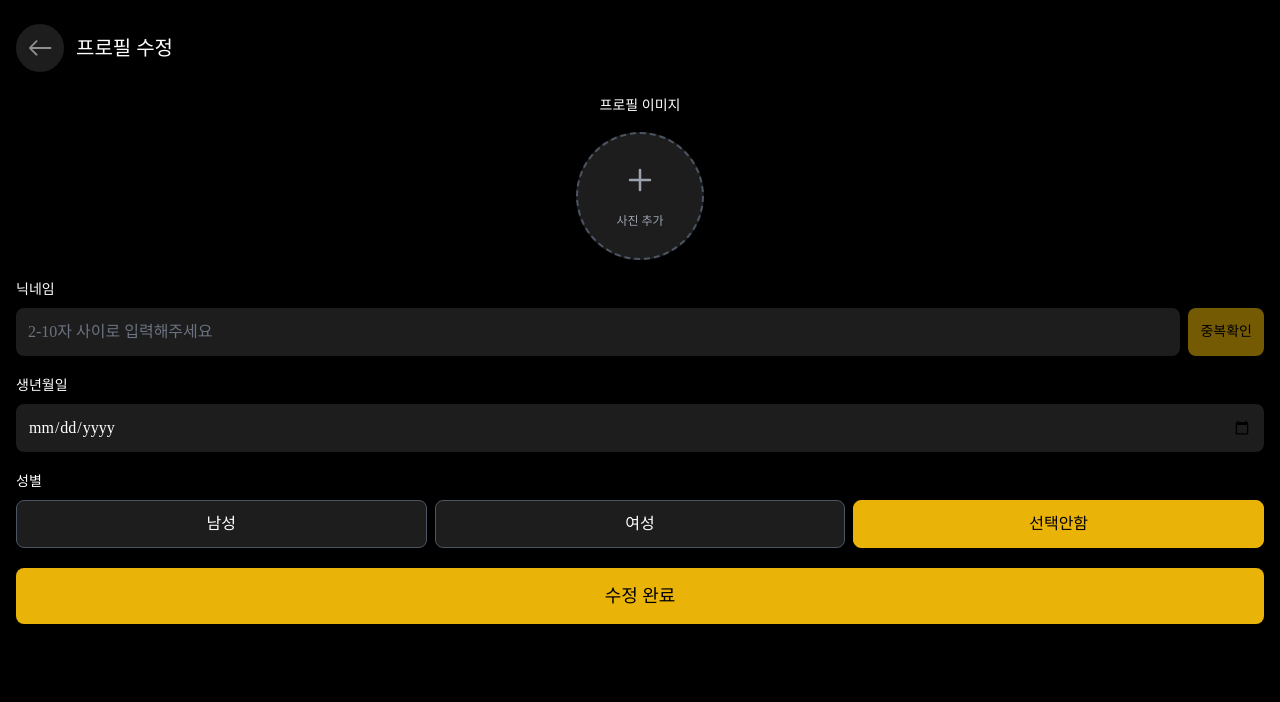
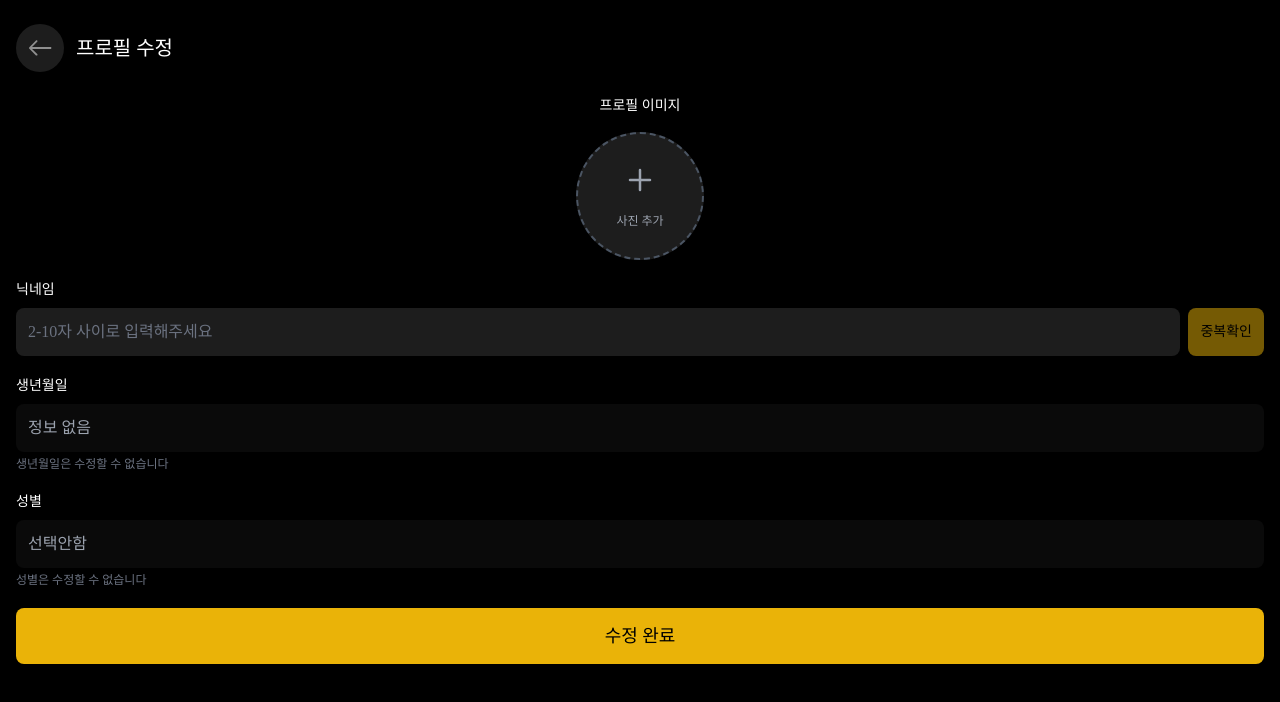
Before and after one commit to Superkid0714/ST4R-FE, a React (Vite) app in the folder ST4R/: page /profile/edit in a window 1280 px wide. Shown: the top 702 px of the page. Built offline with nearby package versions, Linux system fonts and the light colour scheme; no server answers; sample sign-in values are in the browser's storage.

Commit message:
♻️ refactor : 프로필 페이지 수정

```diff
--- a/ST4R/src/pages/profile/ProfileEditPage.jsx
+++ b/ST4R/src/pages/profile/ProfileEditPage.jsx
@@ -121,9 +121,13 @@ export default function ProfileEditPage() {
   // 폼 상태 관리
   const [formData, setFormData] = useState({
     nickname: '',
+    profileImageUrl: '',
+  });
+
+  // 표시용 사용자 정보
+  const [displayInfo, setDisplayInfo] = useState({
     birthDate: '',
-    gender: 'UNKNOWN',
-    profileImageUrl: '',
+    gender: '',
   });
 
   // 이미지 업로드 상태
@@ -145,9 +149,11 @@ export default function ProfileEditPage() {
     if (userInfo) {
       setFormData({
         nickname: userInfo.nickname || '',
+        profileImageUrl: userInfo.profileImageUrl || '',
+      });
+      setDisplayInfo({
         birthDate: userInfo.birthDate || '',
         gender: userInfo.gender || 'UNKNOWN',
-        profileImageUrl: userInfo.profileImageUrl || '',
       });
       setOriginalNickname(userInfo.nickname || '');
       setProfileImagePreview(userInfo.profileImageUrl || '');
@@ -296,19 +302,6 @@ export default function ProfileEditPage() {
       newErrors.nickname = '이미 존재하는 닉네임입니다.';
     }
 
-    // 생년월일 검사
-    if (!formData.birthDate) {
-      newErrors.birthDate = '생년월일을 입력해주세요.';
-    } else {
-      const birthDate = new Date(formData.birthDate);
-      const today = new Date();
-      const age = today.getFullYear() - birthDate.getFullYear();
-
-      if (age < 14 || age > 100) {
-        newErrors.birthDate = '올바른 생년월일을 입력해주세요.';
-      }
-    }
-
     setErrors(newErrors);
     return Object.keys(newErrors).length === 0;
   };
@@ -341,9 +334,8 @@ export default function ProfileEditPage() {
 
       const submitData = {
         nickname: formData.nickname.trim(),
-        birthDate: formData.birthDate,
-        gender: formData.gender,
         profileImageUrl: imageUrl,
+        originalNickname: originalNickname,
       };
 
       await updateProfileMutation.mutateAsync(submitData);
@@ -351,6 +343,19 @@ export default function ProfileEditPage() {
     } catch (error) {
       console.error('프로필 수정 실패:', error);
       alert('프로필 수정에 실패했습니다. 다시 시도해주세요.');
+    }
+  };
+
+  // 성별 표시 함수
+  const getGenderDisplay = (gender) => {
+    switch (gender) {
+      case 'MAN':
+        return '남성';
+      case 'WOMAN':
+        return '여성';
+      case 'UNKNOWN':
+      default:
+        return '선택안함';
     }
   };
 
@@ -488,19 +493,14 @@ export default function ProfileEditPage() {
             <label className="block text-sm font-medium text-white mb-2">
               생년월일
             </label>
-            <input
-              type="date"
-              value={formData.birthDate}
-              onChange={(e) => handleInputChange('birthDate', e.target.value)}
-              max={new Date().toISOString().split('T')[0]}
-              className={`w-full h-12 px-3 bg-[#1D1D1D] rounded-lg focus:outline-none focus:ring-2 focus:ring-yellow-500 text-white ${
-                errors.birthDate ? 'border border-red-400' : ''
-              }`}
-              disabled={isLoading}
-            />
-            {errors.birthDate && (
-              <p className="text-red-400 text-sm mt-1">{errors.birthDate}</p>
-            )}
+            <div className="w-full h-12 px-3 bg-[#0A0A0A] rounded-lg flex items-center text-gray-400 cursor-not-allowed">
+              {displayInfo.birthDate
+                ? new Date(displayInfo.birthDate).toLocaleDateString('ko-KR')
+                : '정보 없음'}
+            </div>
+            <p className="text-xs text-gray-500 mt-1">
+              생년월일은 수정할 수 없습니다
+            </p>
           </div>
 
           {/* 성별 */}
@@ -508,27 +508,12 @@ export default function ProfileEditPage() {
             <label className="block text-sm font-medium text-white mb-2">
               성별
             </label>
-            <div className="grid grid-cols-3 gap-2">
-              {[
-                { value: 'MAN', label: '남성' },
-                { value: 'WOMAN', label: '여성' },
-                { value: 'UNKNOWN', label: '선택안함' },
-              ].map((option) => (
-                <button
-                  key={option.value}
-                  type="button"
-                  onClick={() => handleInputChange('gender', option.value)}
-                  disabled={isLoading}
-                  className={`h-12 rounded-lg border transition-colors ${
-                    formData.gender === option.value
-                      ? 'bg-yellow-500 border-yellow-500 text-black font-medium'
-                      : 'bg-[#1D1D1D] border-gray-600 text-white hover:border-gray-500'
-                  } disabled:opacity-50 disabled:cursor-not-allowed`}
-                >
-                  {option.label}
-                </button>
-              ))}
+            <div className="w-full h-12 px-3 bg-[#0A0A0A] rounded-lg flex items-center text-gray-400 cursor-not-allowed">
+              {getGenderDisplay(displayInfo.gender)}
             </div>
+            <p className="text-xs text-gray-500 mt-1">
+              성별은 수정할 수 없습니다
+            </p>
           </div>
 
           {/* 제출 버튼 */}
```
